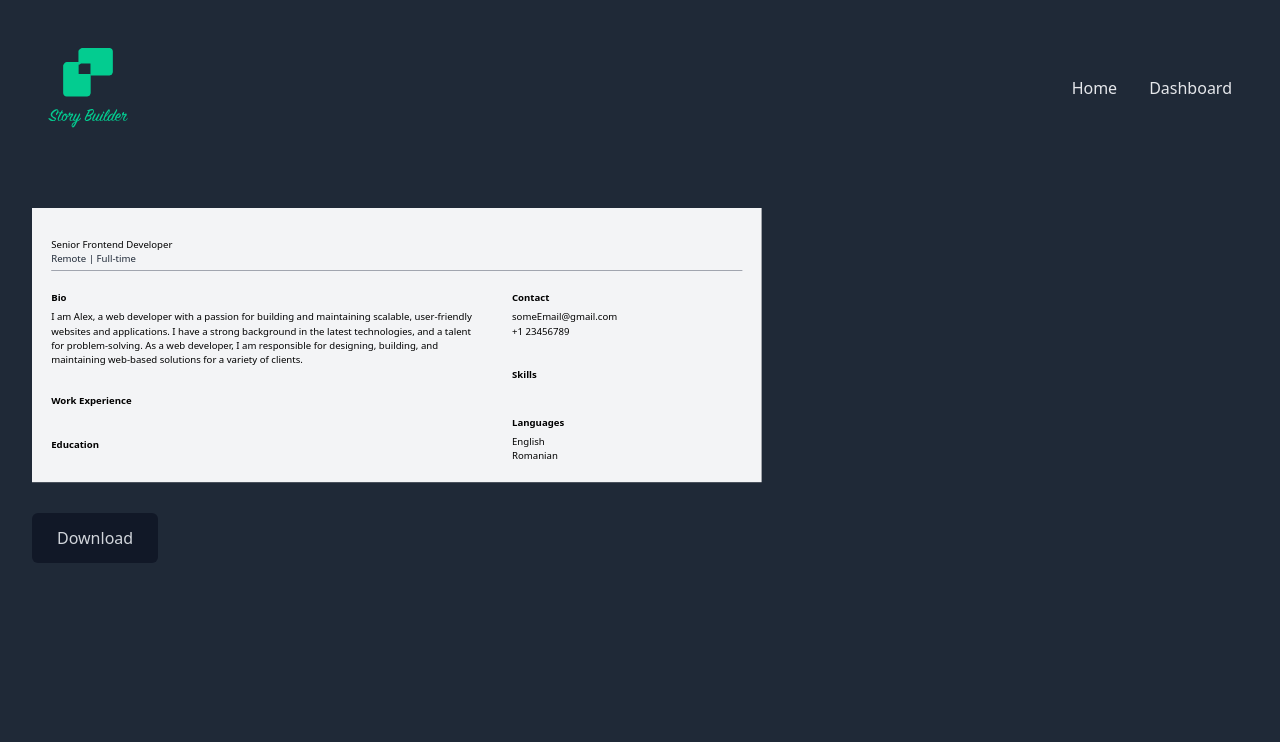
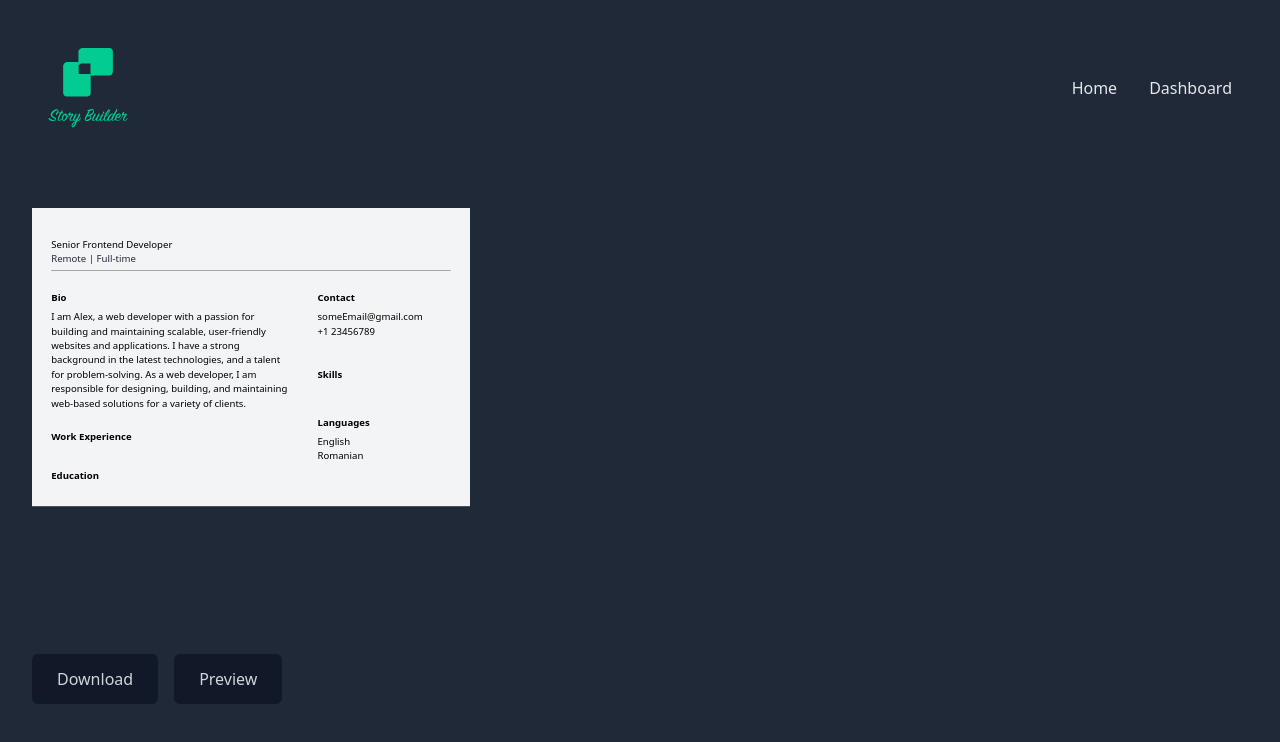
Before and after one commit to andyluak/cv-builder, a Next.js app: page /resume-builder/summary in a window 1280 px wide. Shown: the top 742 px of the page. Built offline with nearby package versions, Linux system fonts and the light colour scheme.

Commit message:
Logic modifications to download

```diff
--- a/src/containers/JobExperienceCreator.tsx
+++ b/src/containers/JobExperienceCreator.tsx
@@ -1,8 +1,8 @@
-import React, { useState } from "react";
+import React from "react";
 
 import JobExperienceForm from "src/components/JobExperienceForm";
 
-import { JobExperience } from "src/types/jobExperience";
+import type { JobExperience } from "src/types/jobExperience";
 
 const jobExperienceFormContent = [
   {
--- a/src/pages/resume-builder/summary.tsx
+++ b/src/pages/resume-builder/summary.tsx
@@ -8,9 +8,11 @@ import Button from "src/components/ui/Button";
 export default function Summary() {
   const { userInfo, jobExperiences, educations, skills, template } =
     useResumeContext();
+  const [isLoading, setIsLoading] = React.useState(false);
 
-  const handleDownload = async () => {
-    const res = fetch("/api/convertor", {
+  const handleDownload = async (isDownload: boolean) => {
+    setIsLoading(true);
+    const res = await fetch("/api/convertor", {
       method: "POST",
       body: JSON.stringify({
         template,
@@ -23,18 +25,29 @@ export default function Summary() {
         "Content-Type": "application/json",
       },
     });
-    const blob = await (await res).blob();
-    const url = window.URL.createObjectURL(blob);
+    const arrayBuffer = await res.arrayBuffer();
+    const file = new File([arrayBuffer], "CLATITE", {
+      type: "application/pdf",
+    });
 
-    const a = document.createElement("a");
-    a.href = url;
-    a.download = "resume.pdf";
-    a.click();
+    const url = window.URL.createObjectURL(file);
+
+    setIsLoading(false);
+
+    if (isDownload) {
+      const a = document.createElement("a");
+      a.href = url;
+      a.download = "CLATITE.pdf";
+      a.click();
+      return;
+    }
+
+    window.open(url, "_blank");
   };
 
   return (
-    <div className="flex flex-col items-center gap-8 overflow-hidden p-8">
-      <div className="relative flex select-none flex-col justify-center overflow-hidden">
+    <div className="flex w-[21cm] flex-col items-start gap-8 overflow-hidden p-8">
+      <div className="flex select-none flex-col justify-center overflow-hidden">
         <NotionTemplate
           style={{
             transform: "scale(0.6,0.6)",
@@ -52,13 +65,21 @@ export default function Summary() {
           educations={educations}
           skills={skills}
         />
+      </div>
+      <div className="absolute bottom-24 flex flex-row items-center justify-center gap-4">
         <Button
-          className="absolute top-2/3"
           variant="primary"
           size="lg"
-          onClick={handleDownload}
+          onClick={() => handleDownload(true)}
         >
-          Download
+          {isLoading ? "Loading..." : "Download"}
+        </Button>
+        <Button
+          variant="primary"
+          size="lg"
+          onClick={() => handleDownload(false)}
+        >
+          {isLoading ? "Loading..." : "Preview"}
         </Button>
       </div>
     </div>
```
